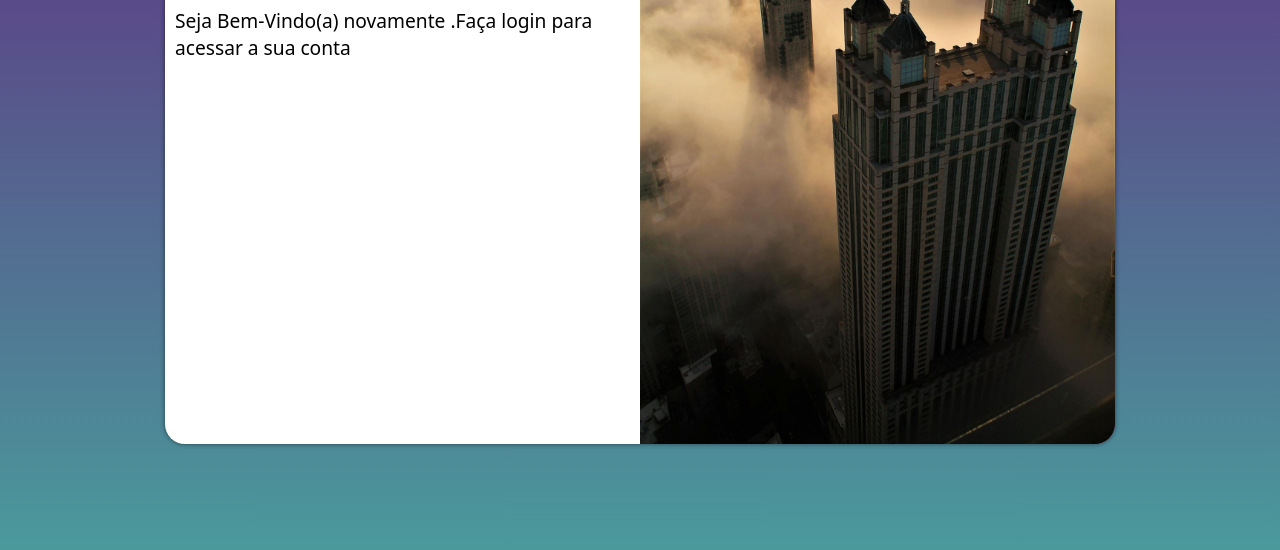
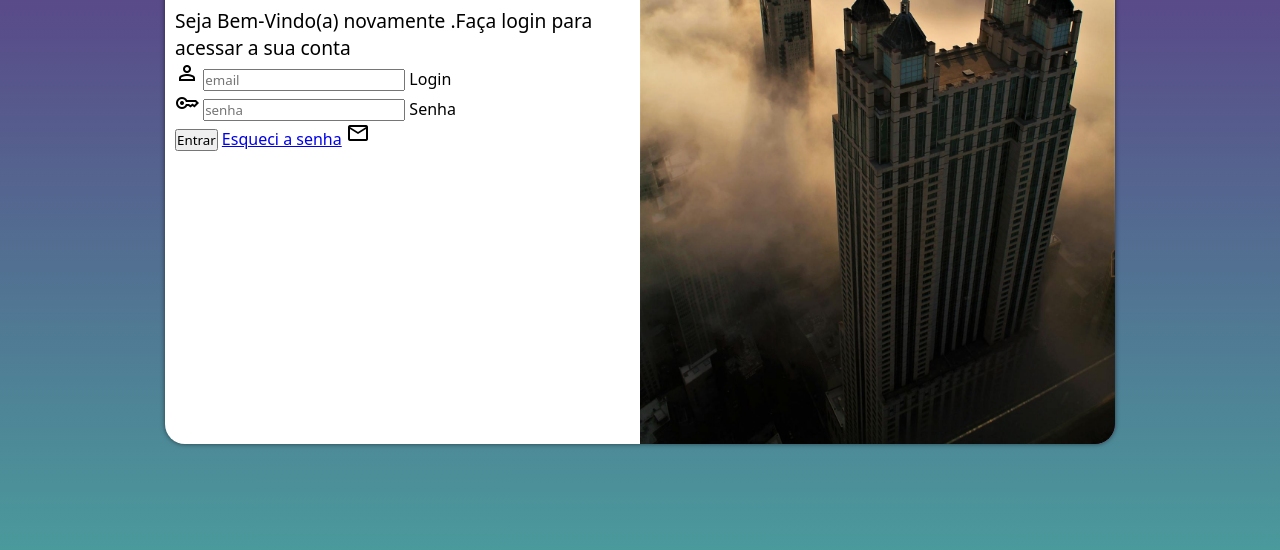
Before and after one commit to romanowro/Projeto-login, a plain HTML site: page index.html in a window 1280 px wide. Shown: the part 206-756 px from the top of the page. Drawn offline with nearby package versions, Linux system fonts and the light colour scheme.

Commit message:
formulario

```diff
--- a/estilos/media-query.css
+++ b/estilos/media-query.css
@@ -52,8 +52,8 @@
     }
 
 
-div#formulario > p{
+   div#formulario > p{
     font-size: 1.2em;
-}
+   }
 
 }
--- a/index.html
+++ b/index.html
@@ -1,12 +1,21 @@
 <!DOCTYPE html>
 <html lang="pt-br">
+
 <head>
     <meta charset="UTF-8">
     <meta name="viewport" content="width=device-width, initial-scale=1.0">
     <title>Projeto Login</title>
     <link rel="stylesheet" href="estilos/style.css">
     <link rel="stylesheet" href="estilos/media-query.css">
+
+    <link href="https://fonts.googleapis.com/css2?family=Material+Symbols+Outlined" rel="stylesheet" />
+
+
+
+
+
 </head>
+
 <body>
 
     <main>
@@ -21,9 +30,44 @@
                 <h1>login</h1>
                 <p>Seja Bem-Vindo(a) novamente .Faça login para acessar a sua conta </p>
 
-                <form action="login.php" method="post">
+                <form action="login.php" method="post" autocomplete="on">
+
+                    <div class="campo">
+
+                        <span class="material-symbols-outlined">
+                            person
+                        </span>
+
+                        <input type="email" name="login" id="ilogin" placeholder="email" autocomplete="email" required
+                            minlength="10" maxlength="30">
+                        <label for="ilogin">Login</label>
+                    </div>
+
+                    <div class="campo">
+
+
+                        <span class="material-symbols-outlined">
+                            key
+                        </span>
+
+                        <input type="password" name="Senha" id="isenha" placeholder="senha" autocomplete="password"
+                            required minlength="10" maxlength="20">
+                        <label for="isenha">Senha</label>
+                    </div>
+
+                    <input type="submit" value="Entrar">
+
+
+                    <a href="#">Esqueci a senha</a>
+
+                    <span class="material-symbols-outlined">
+                        mail
+                    </span>
+
 
                 </form>
+
+
 
             </div>
 
@@ -31,4 +75,5 @@
     </main>
 
 </body>
+
 </html>
```
